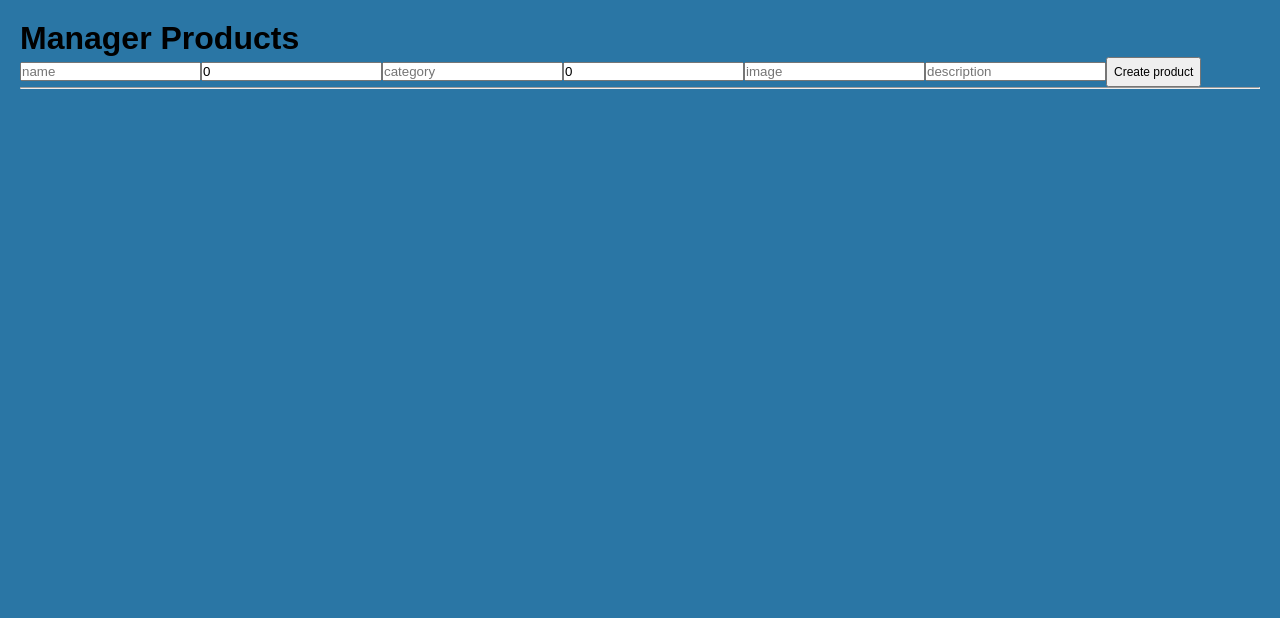
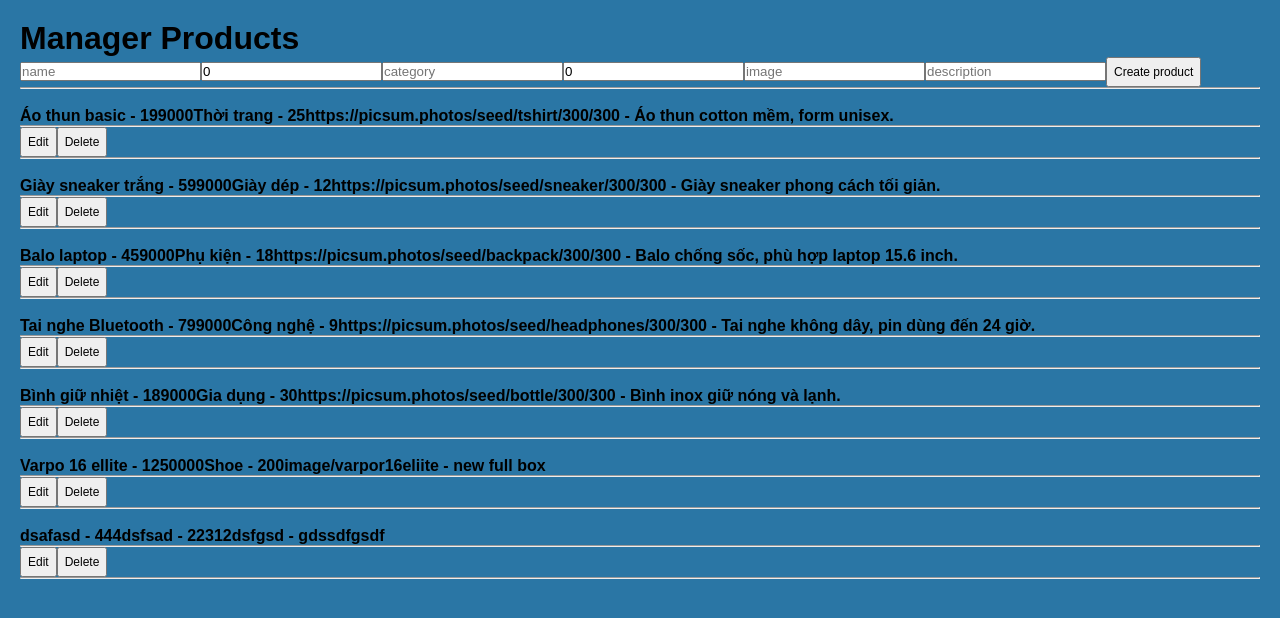
Before and after one commit to TruongTuanDung2001/React-learning, a React (Vite) app: page / in a window 1280 px wide. Shown: the top 618 px of the page. Built offline with nearby package versions, Linux system fonts and the light colour scheme; data requests are answered from the project's data file.

Commit message:
Handled all CRUD products api

```diff
--- a/db.json
+++ b/db.json
@@ -102,6 +102,24 @@
       "stock": 30,
       "image": "https://picsum.photos/seed/bottle/300/300",
       "description": "Bình inox giữ nóng và lạnh."
+    },
+    {
+      "name": "Varpo 16 ellite",
+      "price": 1250000,
+      "category": "Shoe",
+      "stock": 200,
+      "image": "image/varpor16eliite",
+      "description": "new full box",
+      "id": "AWJbNlQHrrs"
+    },
+    {
+      "name": "dsafasd",
+      "price": 444,
+      "category": "dsfsad",
+      "stock": 22312,
+      "image": "dsfgsd",
+      "description": "gdssdfgsdf",
+      "id": "y3n1SIDc560"
     }
   ],
   "$schema": "./node_modules/json-server/schema.json"
--- a/src/components/ProductsApi.jsx
+++ b/src/components/ProductsApi.jsx
@@ -19,7 +19,7 @@ export default function ProductsCRUD() {
   // lấy danh sách products
   async function getProducts() {
     try {
-      const response = await fetch(API);
+      const response = await fetch(API_URL);
       if (!response.ok) {
         throw new Error("No data products");
       }
@@ -45,6 +45,8 @@ export default function ProductsCRUD() {
     setStock(0);
     setImage("");
     setDescription("");
+    // phải có để cancel nút edit để nó trở về trạng thái create
+    setEditingId(null);
   }
 
   // Tạo hoặc cập nhật products
@@ -63,32 +65,32 @@ export default function ProductsCRUD() {
     try {
       //edit product
       if (editingId) {
-        const response = await fetch(`${API}/${editingId}`, {
+        const response = await fetch(`${API_URL}/${editingId}`, {
           method: "PUT",
           headers: {
             "Content-Type": "application/json",
           },
           body: JSON.stringify(productData),
         });
-        if (!response) throw new Error("Editing product Fails");
+        if (!response.ok) throw new Error("Editing product Fails");
       }
       //create product
       else {
-        const response = await fetch(`${API}`, {
+        const response = await fetch(`${API_URL}`, {
           method: "POST",
-          header: {
+          headers: {
             "Content-Type": "application/json",
           },
-          body: JSON.Stringify(productData),
+          body: JSON.stringify(productData),
         });
-        if (!response) throw new Error("Create product fails");
+        if (!response.ok) throw new Error("Create product fails");
       }
 
       // reset form and load again api product
       resetForm();
       getProducts();
     } catch (error) {
-      throw new Error("Handle fails");
+      throw new Error("Handle fails :" + error);
     }
   }
 
@@ -100,6 +102,8 @@ export default function ProductsCRUD() {
     setStock(product.stock);
     setImage(product.image);
     setDescription(product.description);
+    // phải có nha để phân biệt nếu có editingId thì là edit không là create
+    setEditingId(product.id);
   }
 
   // delete product by id product
@@ -110,11 +114,11 @@ export default function ProductsCRUD() {
 
     // handle
     try {
-      const response = await fetch(`${API}/${id}`, {
+      const response = await fetch(`${API_URL}/${id}`, {
         method: "DELETE",
       });
 
-      if (!response) throw new Error("Delete product fails");
+      if (!response.ok) throw new Error("Delete product fails");
     } catch (error) {
       throw new Error("Handle fails");
     }
@@ -147,7 +151,7 @@ export default function ProductsCRUD() {
           type="text"
           placeholder="category"
           value={category}
-          onChange={(e) => setCategory(e.target.vale)}
+          onChange={(e) => setCategory(e.target.value)}
           required
         />
 
@@ -155,7 +159,7 @@ export default function ProductsCRUD() {
           type="number"
           placeholder="stock"
           value={stock}
-          onChange={(e) => setStock(e.targer.value)}
+          onChange={(e) => setStock(e.target.value)}
           required
         />
 
```
